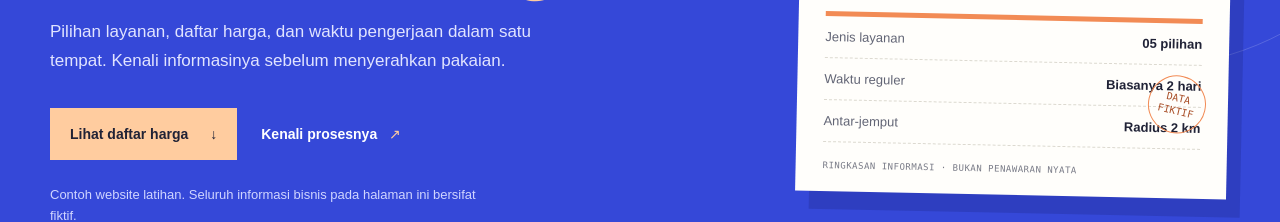
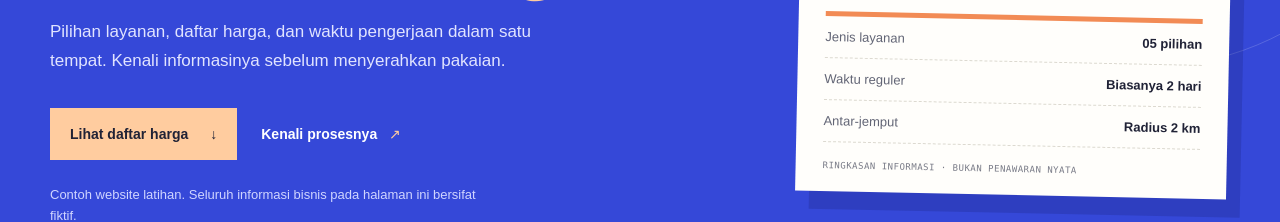
Before and after one commit to kannaryukkei/laundry-ceria-website, a React (Vite) app: page / in a window 1280 px wide. Shown: the part 427-649 px from the top of the page. Built offline with nearby package versions, Linux system fonts and the light colour scheme.

Commit message:
refine(test-02): remove overlapping decorative stamp

```diff
--- a/src/App.tsx
+++ b/src/App.tsx
@@ -129,7 +129,6 @@ function Hero() {
           <div className="hero-side-row"><span>Jenis layanan</span><b>05 pilihan</b></div>
           <div className="hero-side-row"><span>Waktu reguler</span><b>Biasanya 2 hari</b></div>
           <div className="hero-side-row"><span>Antar-jemput</span><b>Radius 2 km</b></div>
-          <span className="hero-side-stamp">DATA<br />FIKTIF</span>
           <p className="hero-side-caption">RINGKASAN INFORMASI · BUKAN PENAWARAN NYATA</p>
         </div>
       </div>
```
